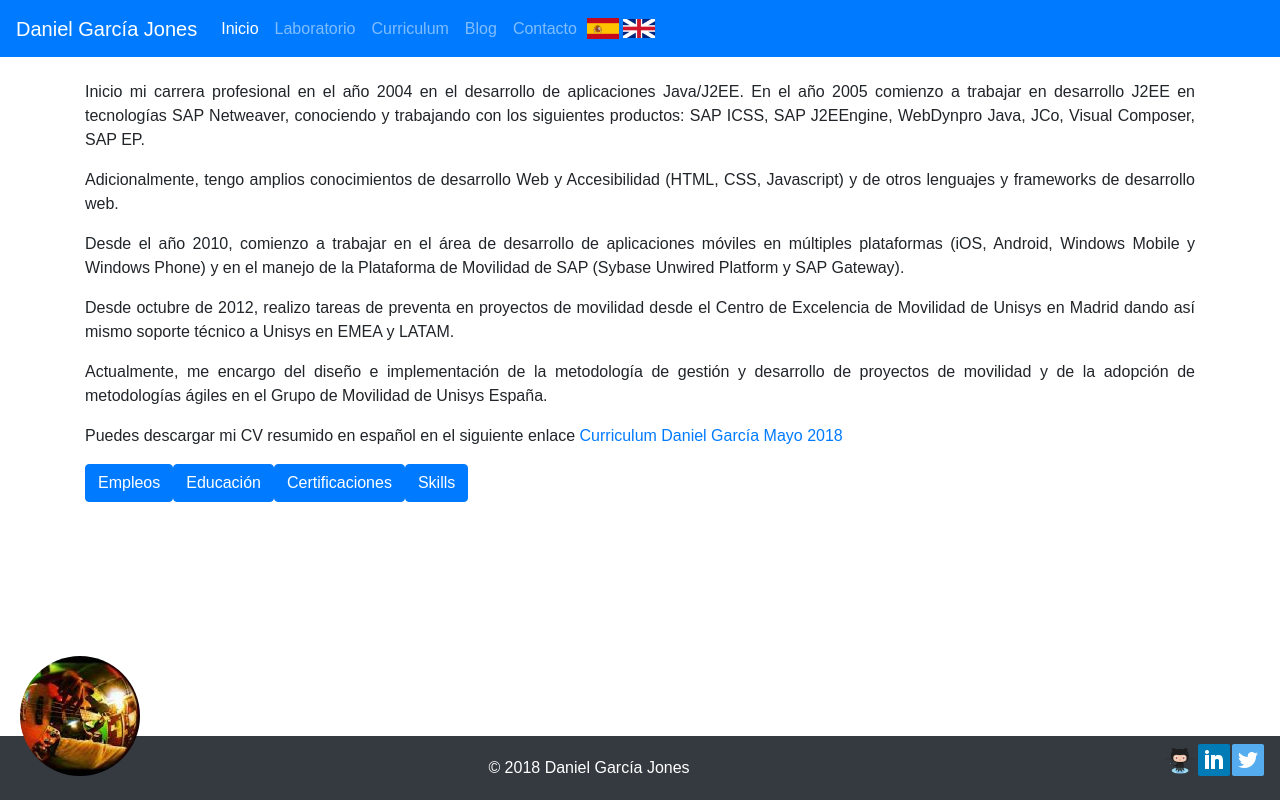
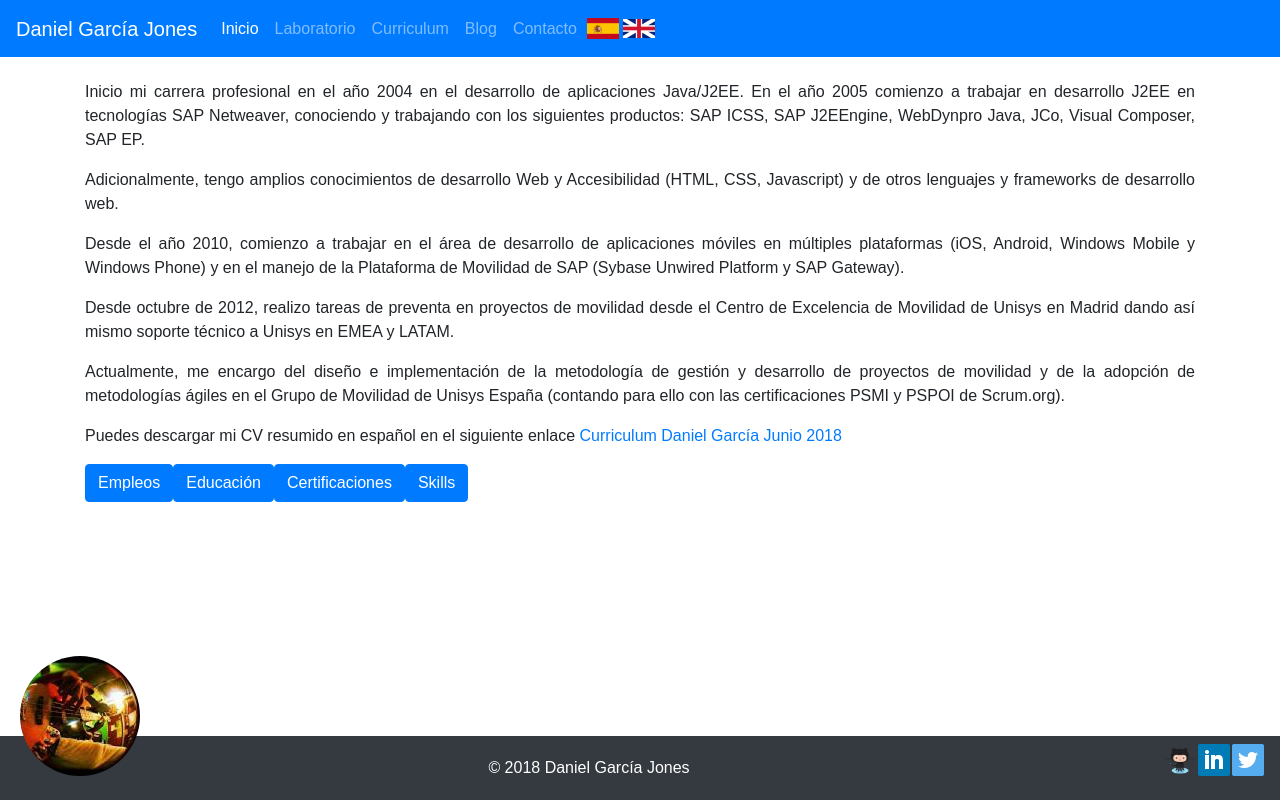
Before and after one commit to danielgj/webdgj-react, a React (Create React App) app: page /cv in a window 1280 px wide. Built offline with nearby package versions, Linux system fonts and the light colour scheme.

Commit message:
Fix in labels

```diff
--- a/src/components/i18n.js
+++ b/src/components/i18n.js
@@ -70,9 +70,9 @@ class I18n {
                 "cv_2": "Adicionalmente, tengo amplios conocimientos de desarrollo Web y Accesibilidad (HTML, CSS, Javascript) y de otros lenguajes y frameworks de desarrollo web.",
                 "cv_3": "Desde el año 2010, comienzo a trabajar en el área de desarrollo de aplicaciones móviles en múltiples plataformas (iOS, Android, Windows Mobile y Windows Phone) y en el manejo de la Plataforma de Movilidad de SAP (Sybase Unwired Platform y SAP Gateway).",
                 "cv_4": "Desde octubre de 2012, realizo tareas de preventa en proyectos de movilidad desde el Centro de Excelencia de Movilidad de Unisys en Madrid dando así mismo soporte técnico a Unisys en EMEA y LATAM.",
-                "cv_5": "Actualmente, me encargo del diseño e implementación de la metodología de gestión y desarrollo de proyectos de movilidad y de la adopción de metodologías ágiles en el Grupo de Movilidad de Unisys España.",
+                "cv_5": "Actualmente, me encargo del diseño e implementación de la metodología de gestión y desarrollo de proyectos de movilidad y de la adopción de metodologías ágiles en el Grupo de Movilidad de Unisys España (contando para ello con las certificaciones PSMI y PSPOI de Scrum.org).",
                 "cv_6": " Puedes descargar mi CV resumido en español en el siguiente enlace ",
-                "cv_7": "Curriculum Daniel García Mayo 2018",
+                "cv_7": "Curriculum Daniel García Junio 2018",
                 "empleos": "Empleos",
                 "educacion": "Educación",
                 "certificaciones": "Certificaciones"
@@ -116,7 +116,7 @@ class I18n {
 
                 "old_projects": "Old projects",
                 "lab_1": "This section will include several experiments I'm making to learn different techniques. To have this updated, I will also use the blog and list here many old projects.",
-                "lab_2": "Many of them are quite old but all of them allow me to explore different concepts. Probably I will develop them today in a different way.",
+                "lab_2": "Many of them are quite old but all of them allow me to explore different concepts. Probably I would develop them today in a different way.",
                 "lab_3": "Most of them are available in my Github account just in case anyone wants to extend them.",
                 "food_planner_descr": "Android App to configure meal plans and create shared shopping lists. Uses Firebase (Login, Database and Storage).",
                 "more_info": "More info",
@@ -141,10 +141,10 @@ class I18n {
                 "cv_1": "I started my professional career at year 2004 in Java/J2EE development. In year 2005 I started to work in J2EE development with SAP Netweaver Technologies, using following products: SAP ICSS, J2EEngine, WebDynpro Java, JCo, Visual Composer and SAP EP.",
                 "cv_2": "I also have deep knowledge on Web Development and Accessibility (HTML, CSS, Javascript) and other languages like ASP.NET, PHP or Ruby.",
                 "cv_3": "Since year 2010 I work on Mobile Applications development for several platforms (iOS, Android, Windows Mobile and Windows Phone) and SAP MEAP (Sybase Unwired Platform and Gateway).",
-                "cv_4": "Currently in charge of design and deployment of Unisys ESCoE Project Management and Development Methodology and Agile transfornmation.",
+                "cv_4": "Currently in charge of design and deployment of Unisys ESCoE Project Management and Development Methodology and Agile transfornmation (with Scrum.org PSMI and PSPOI certifications).",
                 "cv_5": "",
                 "cv_6": " You can download my resume in the following link ",
-                "cv_7": "Daniel García May 2018 CV",
+                "cv_7": "Daniel García June 2018 CV",
                 "empleos": "Employment",
                 "educacion": "Education",
                 "certificaciones": "Certs"
```
Also changed, not shown: 1 other file (tests, documents, lock files or other folders).
